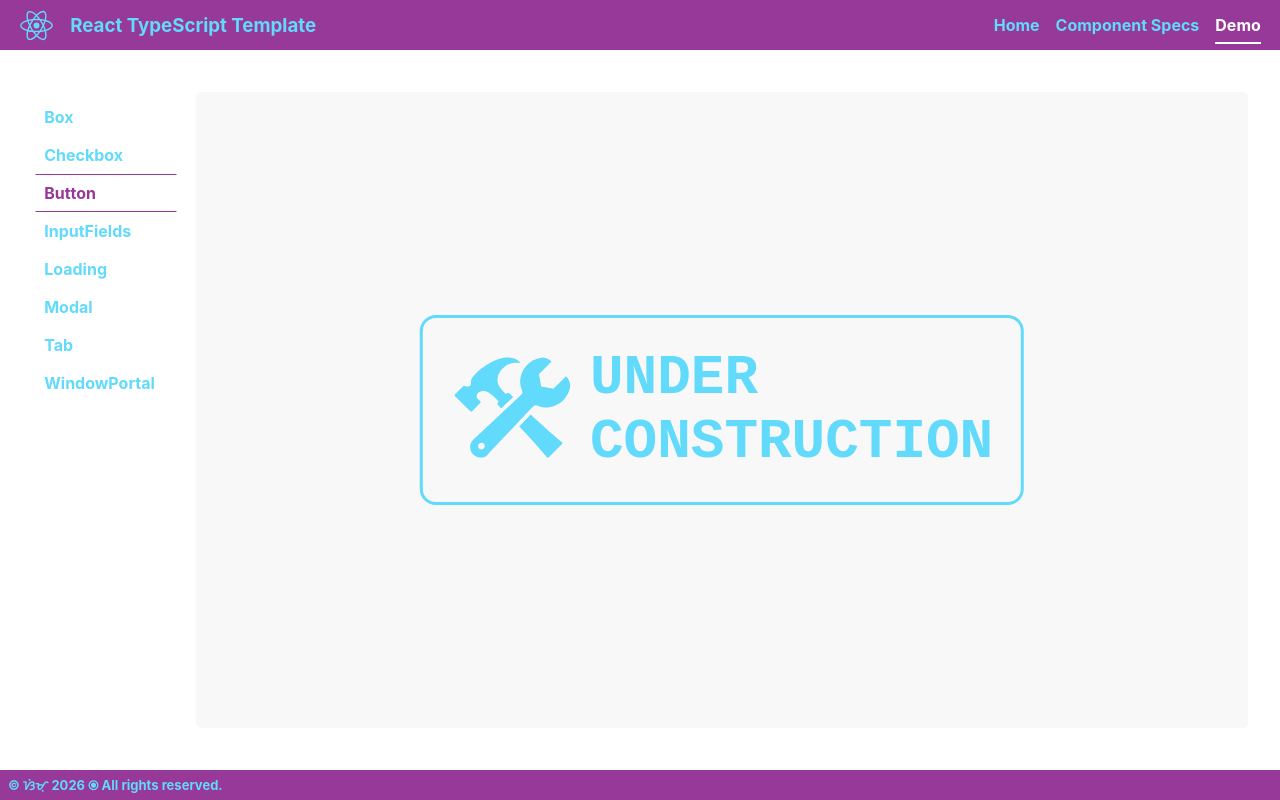
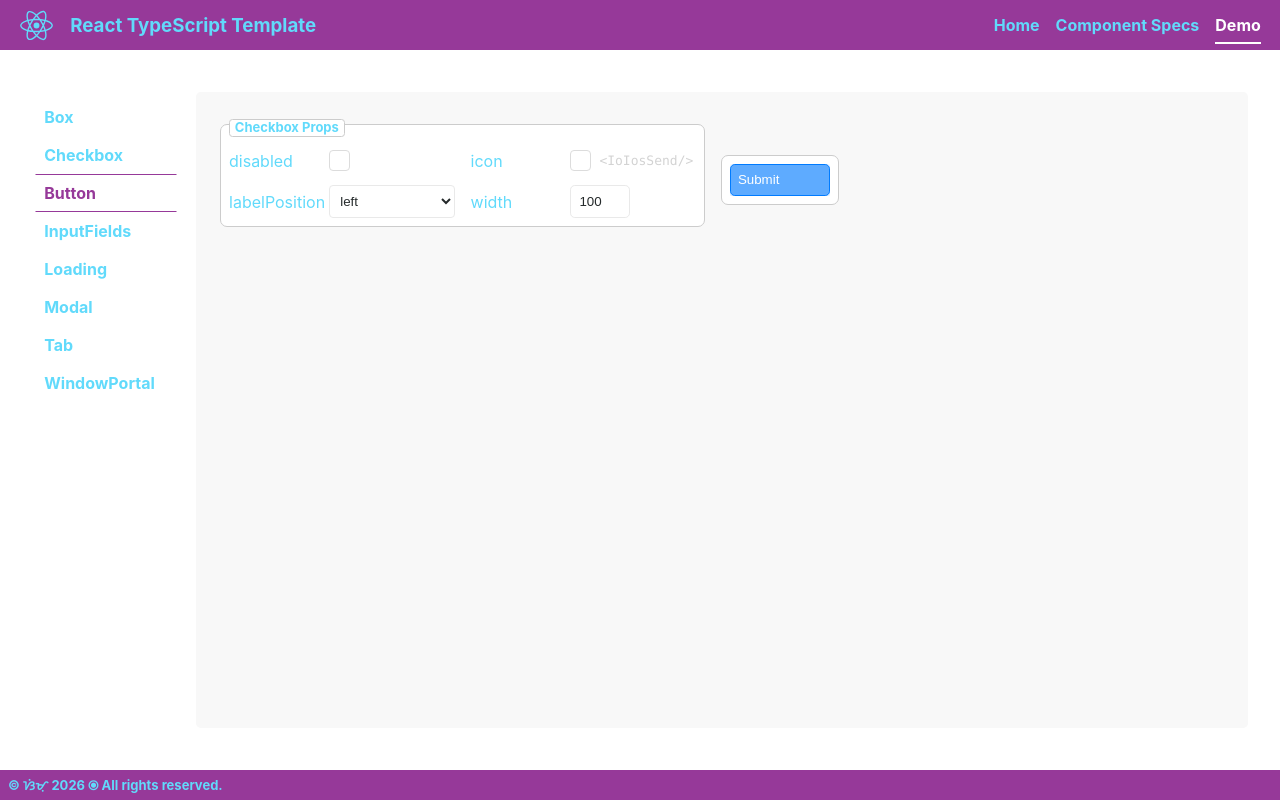
Before and after one commit to jaosimt/ts-app-template, a React (Create React App) app: page /demo/button in a window 1280 px wide. Built offline with nearby package versions, Linux system fonts and the light colour scheme.

Commit message:
added demo button

```diff
--- a/src/components/pages/demo/demoButton.tsx
+++ b/src/components/pages/demo/demoButton.tsx
@@ -1,10 +1,71 @@
-import { FC } from 'react';
-import UnderConstruction from '../underConstruction';
+import { ChangeEvent, FC, useState } from 'react';
+import { useForm } from 'react-hook-form';
+import { IoIosSend } from 'react-icons/io';
+import Box from '../../partials/box';
+import Button, { ButtonProps } from '../../partials/button';
+import Checkbox from '../../partials/checkbox';
+import InputField from '../../partials/inputField';
+import Modal from '../../partials/modal';
 
-const ButtonDemo:FC = () => {
-    return <div data-component={'button-demo'} className={'width-100p'}>
-        <UnderConstruction/>
-    </div>
-}
+const alignOptions = ['left', 'center', 'right', 'space-between'];
 
-export default ButtonDemo;
+const DemoButton: FC = () => {
+    const {register} = useForm();
+
+    const [modal, setModal] = useState(false);
+    const [icon, setIcon] = useState(false);
+    const [props, setProps] = useState<Partial<ButtonProps>>({
+        disabled: false,
+        align: 'left',
+        width: 100,
+    });
+
+    const propsChangeHandler = (e: ChangeEvent<any>) => {
+        const {name, value, checked} = e.currentTarget;
+        setProps({...props, [name]: ['disabled'].includes(name) ? checked : value});
+    };
+
+    return <div data-component={'button-demo'} className={'display-flex gap-1 align-items-center flex-wrap'}>
+        <Box
+            label={'Checkbox Props'} boxClassName={'mb-1 with-fit-content'}>
+            <div className="grid cols-2 no-padding gap-0p5-1">
+                <Checkbox labelWidth={95} label={'disabled'} labelPosition={'left'} name={'disabled'}
+                          checked={props.disabled} onChange={propsChangeHandler}/>
+                <div className="display-flex gap-0p5 align-items-center">
+                    <Checkbox labelWidth={95} label={'icon'} labelPosition={'left'} name={'disabled'}
+                              checked={icon} onChange={(e: any) => setIcon(e.currentTarget.checked)}/>
+                    <span className={'font-monospace font-size-small color-light-gray'}>{`<IoIosSend/>`}</span>
+                </div>
+                <div className={'display-flex gap-0p3 align-items-center'}>
+                    <span style={{width: '95px'}}>labelPosition</span>
+                    <select name={'align'} value={props.align} onChange={propsChangeHandler}>
+                        {alignOptions.map((t) => (
+                            <option disabled={t === 'space-between' && !icon} key={t} value={t}>{t}</option>
+                        ))}
+                    </select>
+                </div>
+                <InputField labelWidth={95} label={'width'} type={'number'} width={60}
+                            fieldRegister={register('width', {
+                                value: props.width,
+                                onChange: propsChangeHandler
+                            })}/>
+            </div>
+        </Box>
+        <Box>
+            <Button
+                icon={icon ? IoIosSend : undefined}
+                disabled={props.disabled || modal}
+                align={props.align}
+                width={props.width}
+                onClick={() => setModal(true)}
+            >Submit</Button>
+        </Box>
+        {
+            modal && <Modal onClose={() => setModal(false)} closeOnEscKey={true} closeOnOutsideClick={true} showClose={true} title={'Hello, world!'}>
+                <h3 className={'m-0 color-orange'}>You clicked the submit button!</h3>
+            </Modal>
+        }
+    </div>;
+};
+
+export default DemoButton;
--- a/src/components/partials/button/index.tsx
+++ b/src/components/partials/button/index.tsx
@@ -3,14 +3,15 @@ import './styles.scss';
 import { IconType } from 'react-icons';
 import { v4 as uuidv4 } from 'uuid';
 import { CSSUnit } from '../../../types';
+import { parseCSSUnit } from '../../../utils';
 import ReactIcon from '../index';
 
 export interface ButtonProps extends HTMLAttributes<HTMLButtonElement> {
-    align?: 'left' | 'center' | 'right' | 'space-between';
+    type?: 'button' | 'submit' | 'reset';
     disabled?: boolean;
     icon?: IconType;
+    align?: 'left' | 'center' | 'right' | 'space-between';
     iconClassName?: string;
-    type?: 'button' | 'submit' | 'reset';
     width?: CSSUnit;
 }
 
@@ -30,7 +31,7 @@ const Button: FC<ButtonProps> = (props) => {
 
     return (
         <button {...restProps} id={uid} type={type} data-component={'button'}
-                style={{...style, width: width, justifyContent: align}}>
+                style={{...style, minWidth: parseCSSUnit(width as CSSUnit), justifyContent: align}}>
             {icon && <ReactIcon className={iconClassName} icon={icon}/>}
             {children}
         </button>
```
